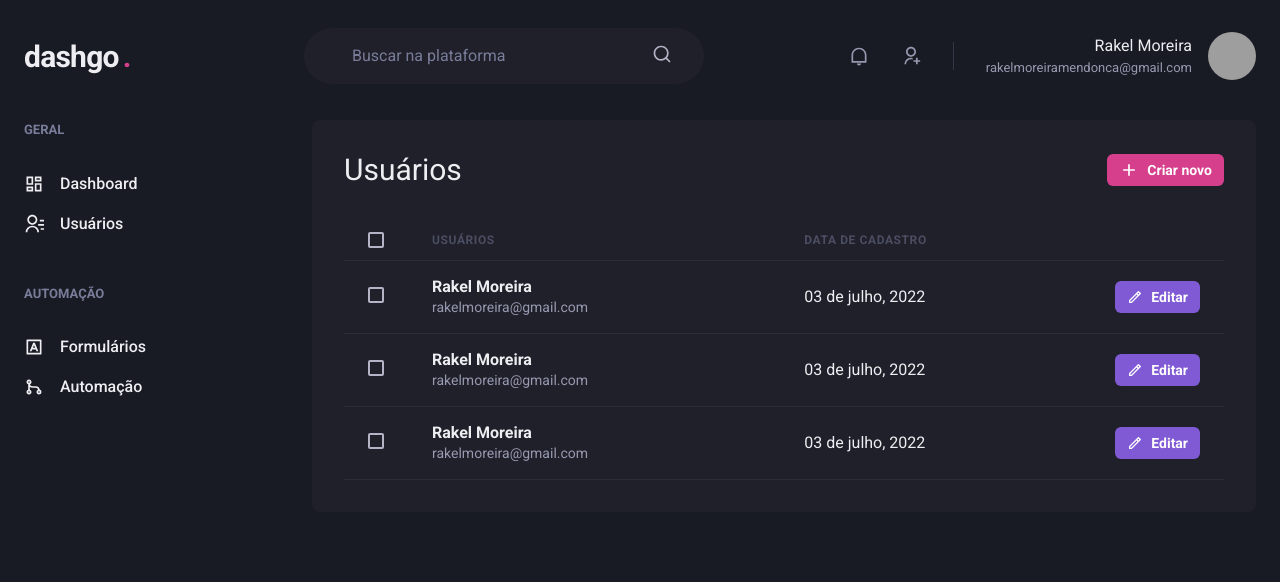
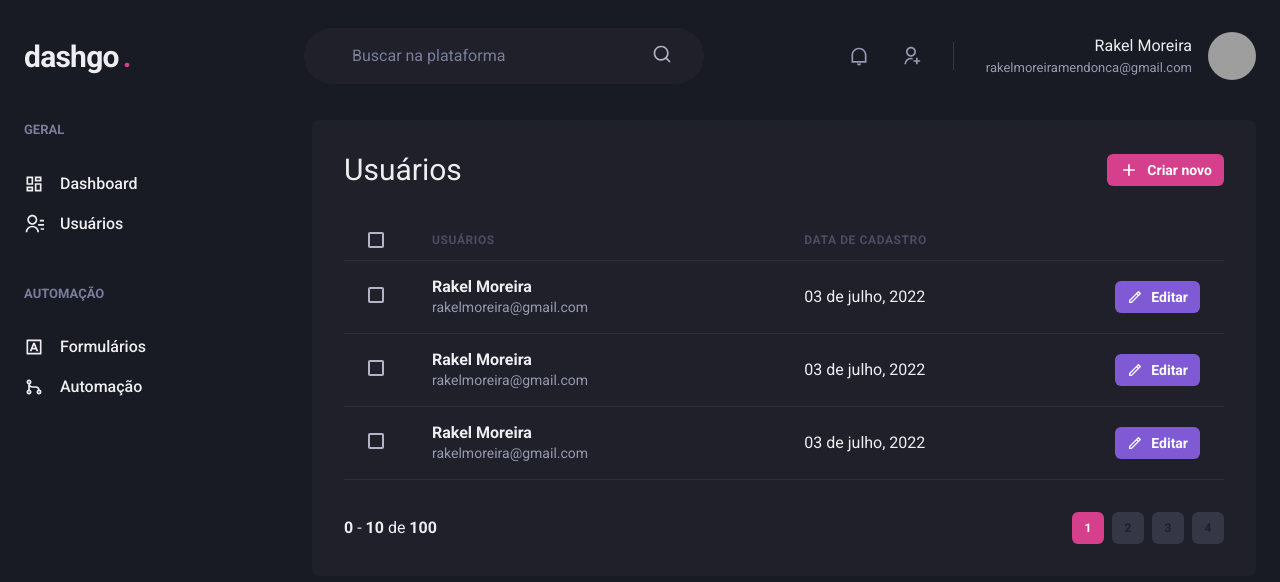
Before and after one commit to rakelmm/Iginite-dashgo, a Next.js app: page /users in a window 1280 px wide. Shown: the top 582 px of the page. Built offline with nearby package versions, Linux system fonts and the light colour scheme; grey boxes are pictures that could not be loaded.

Commit message:
Componente: Pagination

```diff
--- /dev/null
+++ b/src/components/Pagination.tsx
@@ -0,0 +1,65 @@
+import { Box, Button, Stack } from "@chakra-ui/react";
+
+export function Pagination() {
+    return (
+        <Stack
+            direction='row'
+            spacing='6'
+            mt='8'
+            justify='space-between'
+            align='center'
+        >
+            <Box>
+                <strong>0</strong> - <strong>10</strong> de <strong>100</strong>
+            </Box>
+
+            <Stack direction='row' spacing='2'>
+            <Button
+                size='sm'
+                fontSize='xs'
+                width='4'
+                colorScheme='pink'
+                _disabled={{
+                    bg: 'pink.500',
+                    cursor: 'defalt',
+                }}
+            >
+                1
+            </Button>
+            <Button
+                size='sm'
+                fontSize='xs'
+                width='4'
+                bg='gray.700'
+                _hover={{
+                    bg: 'gray.500'
+                }}
+            >
+                2
+            </Button>
+            <Button
+                size='sm'
+                fontSize='xs'
+                width='4'
+                bg='gray.700'
+                _hover={{
+                    bg: 'gray.500'
+                }}
+            >
+                3
+            </Button>
+            <Button
+                size='sm'
+                fontSize='xs'
+                width='4'
+               bg='gray.700'
+               _hover={{
+                bg: 'gray.500'
+               }}
+            >
+              4
+            </Button>
+            </Stack>
+        </Stack>
+    );
+}
--- a/src/pages/users/index.tsx
+++ b/src/pages/users/index.tsx
@@ -1,6 +1,7 @@
 import { Box, Button, Checkbox, Flex, Heading, Icon, Table, Tbody, Td, Text, Th, Thead, Tr } from "@chakra-ui/react";
 import { RiAddLine, RiPencilLine } from "react-icons/ri";
 import { Header } from "../../components/Header";
+import { Pagination } from "../../components/Pagination";
 import { Sidebar } from "../../components/Sidebar";
 
 export default function UserList() {
@@ -110,8 +111,9 @@
                         </Tbody>
                     </Table>
 
+                    <Pagination />
+
                 </Box>
-
             </Flex>
         </Box>
     );
```
